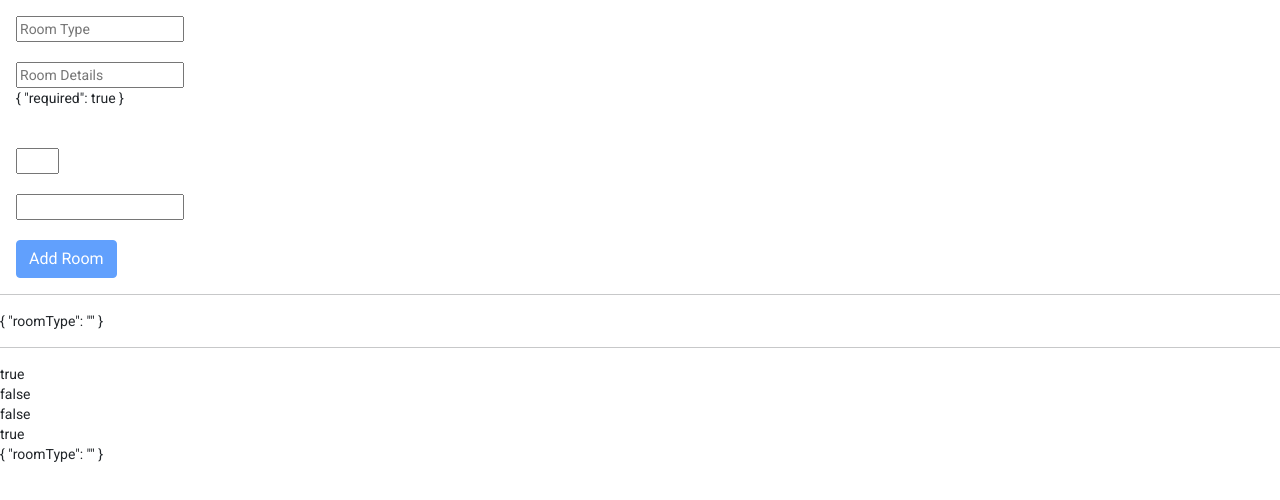
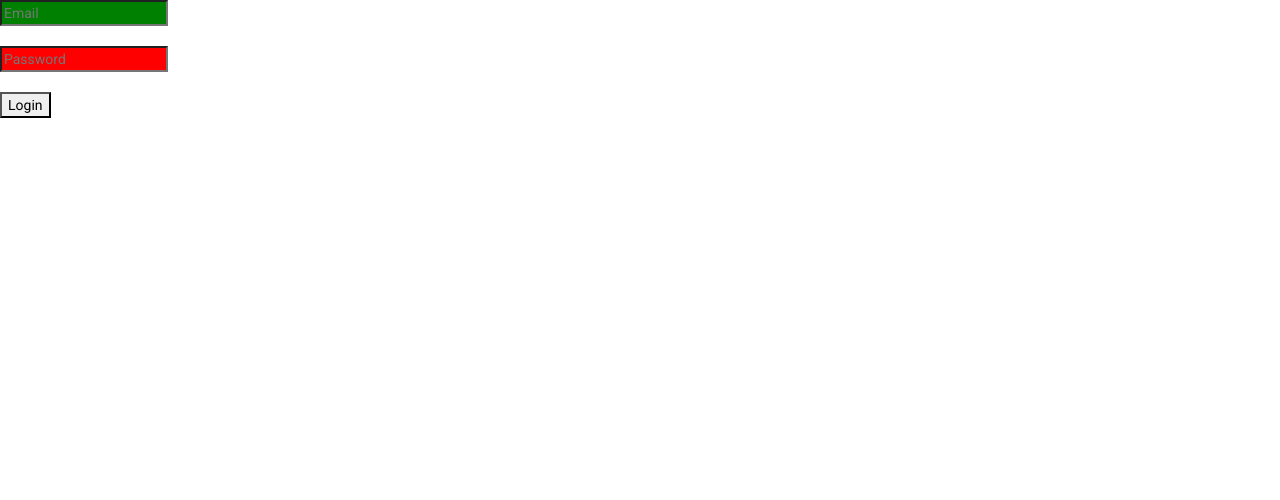
Before and after one commit to sujeewakabeysinghe/Angular-Complete-Course, an Angular app in the folder Angular/angular-app/: page /directives in a window 1280 px wide. Shown: the top 500 px of the page. Built offline with nearby package versions, Linux system fonts and the light colour scheme.

Commit message:
Custom Directives | DOM

```diff
--- a/Angular/angular-app/src/app/app.module.ts
+++ b/Angular/angular-app/src/app/app.module.ts
@@ -31,6 +31,7 @@ import { DynamicRoutesComponent } from './dynamic-routes/dynamic-routes.componen
 import { ActivatedRoutesComponent } from './activated-routes/activated-routes.component';
 import { FormsModule } from '@angular/forms';
 import { FormsComponent } from './forms/forms.component';
+import { CustomDirectiveDirective } from './forms/custom-directive.directive';
 
 @NgModule({
   declarations: [
@@ -52,7 +53,8 @@ import { FormsComponent } from './forms/forms.component';
     MatNavComponent,
     DynamicRoutesComponent,
     ActivatedRoutesComponent,
-    FormsComponent
+    FormsComponent,
+    CustomDirectiveDirective
   ],
   imports: [
     BrowserModule,
--- /dev/null
+++ b/Angular/angular-app/src/app/forms/custom-directive.directive.ts
@@ -0,0 +1,46 @@
+ import { Directive, ElementRef, HostListener, Input, OnInit, Renderer2 } from '@angular/core';
+
+@Directive({
+  selector: '[gtnCustomDirective]'
+})
+export class CustomDirectiveDirective implements OnInit{
+
+  color1: string = 'red';
+  @Input() gtnCustomDirective: string = ''; // or you can name this as color2 and pass the value from parent as color2='black' along with the directive name which is gtnCustomDirective
+
+  constructor(
+    private element: ElementRef,
+    private renderer: Renderer2 // another way
+  ) {
+    console.log(this.element);
+    console.log(this.element.nativeElement); // this gives the access to element
+
+    console.log(this.renderer);
+  }
+
+  ngOnInit(): void {
+   this.element.nativeElement.style.color = this.color1;
+   this.renderer.setStyle(
+    this.element.nativeElement,
+    'backgroundColor',
+    this.color1
+   )
+  }
+
+  @HostListener('mouseenter') onMouseEnter() { // mouseenter, mouseleave etc. these are there
+    this.renderer.setStyle(
+      this.element.nativeElement,
+      'backgroundColor',
+      'green'
+     )
+  }
+
+  @HostListener('mouseleave') onMouseLeave() {
+    this.renderer.setStyle(
+      this.element.nativeElement,
+      'backgroundColor',
+      this.gtnCustomDirective
+     )
+  }
+
+}
--- a/Angular/angular-app/src/app/forms/forms.component.html
+++ b/Angular/angular-app/src/app/forms/forms.component.html
@@ -1,4 +1,4 @@
-<form #addRoomsForm="ngForm" class="m-3" (ngSubmit)="addRooms(addRoomsForm)">
+<!-- <form #addRoomsForm="ngForm" class="m-3" (ngSubmit)="addRooms(addRoomsForm)">
     <input required [(ngModel)]="room.roomType" type="text" name="roomType" placeholder="Room Type">
     <br><br>
     <input required minlength="2" maxlength="6" #roomDetailsModel="ngModel" [(ngModel)]="room.roomDetails" type="text" name="roomDetails" placeholder="Room Details">
@@ -7,7 +7,7 @@
     <input required min="2" max="6" [(ngModel)]="room.roomQuantity" type="number" name="roomQuantity">
     <br><br>
     <input required email [(ngModel)]="room.roomEmail" type="email" name="roomEmail">
-    <!-- <input required pattern="yourRegularExpression" [(ngModel)]="room.name" type="text" name="name"> -->
+    <!-- <input required pattern="yourRegularExpression" [(ngModel)]="room.name" type="text" name="name">
     <br><br>
     <button [disabled]="addRoomsForm.invalid" type="submit" class="btn btn-primary">Add Room</button>
 </form>
@@ -18,4 +18,10 @@
 <div>{{ addRoomsForm.dirty }}</div>
 <div>{{ addRoomsForm.valid }}</div>
 <div>{{ addRoomsForm.invalid }}</div>
-<div>{{ addRoomsForm.value | json }}</div>
+<div>{{ addRoomsForm.value | json }}</div> -->
+
+<form>
+    <input gtnCustomDirective [(ngModel)]="email" type="email" name="email" placeholder="Email"><br><br>
+    <input gtnCustomDirective="black" [(ngModel)]="password" type="password" name="password" placeholder="Password"><br><br>
+    <button (click)="login()">Login</button>
+</form>
--- a/Angular/angular-app/src/app/forms/forms.component.ts
+++ b/Angular/angular-app/src/app/forms/forms.component.ts
@@ -7,6 +7,9 @@ import { NgForm } from '@angular/forms';
   styleUrls: ['./forms.component.scss']
 })
 export class FormsComponent implements OnInit {
+
+  email: string = '';
+  password: string = '';
 
   room: any = {
     roomType: ''
@@ -25,4 +28,10 @@ export class FormsComponent implements OnInit {
     });
   }
 
+  login() {
+    if(this.email === 'email.com' && this.password === 'pass') {
+      alert('Matched!')
+    }
+  }
+
 }
```
Also changed, not shown: 1 other file (tests, documents, lock files or other folders).
